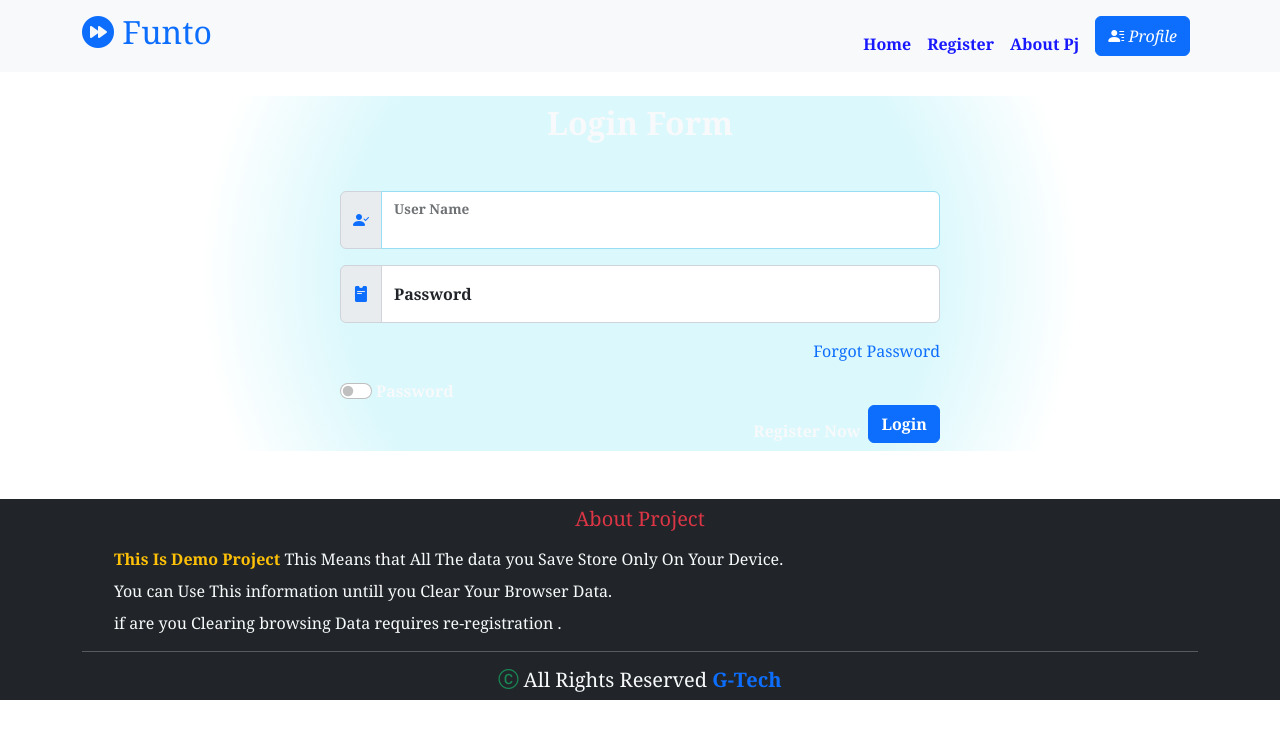
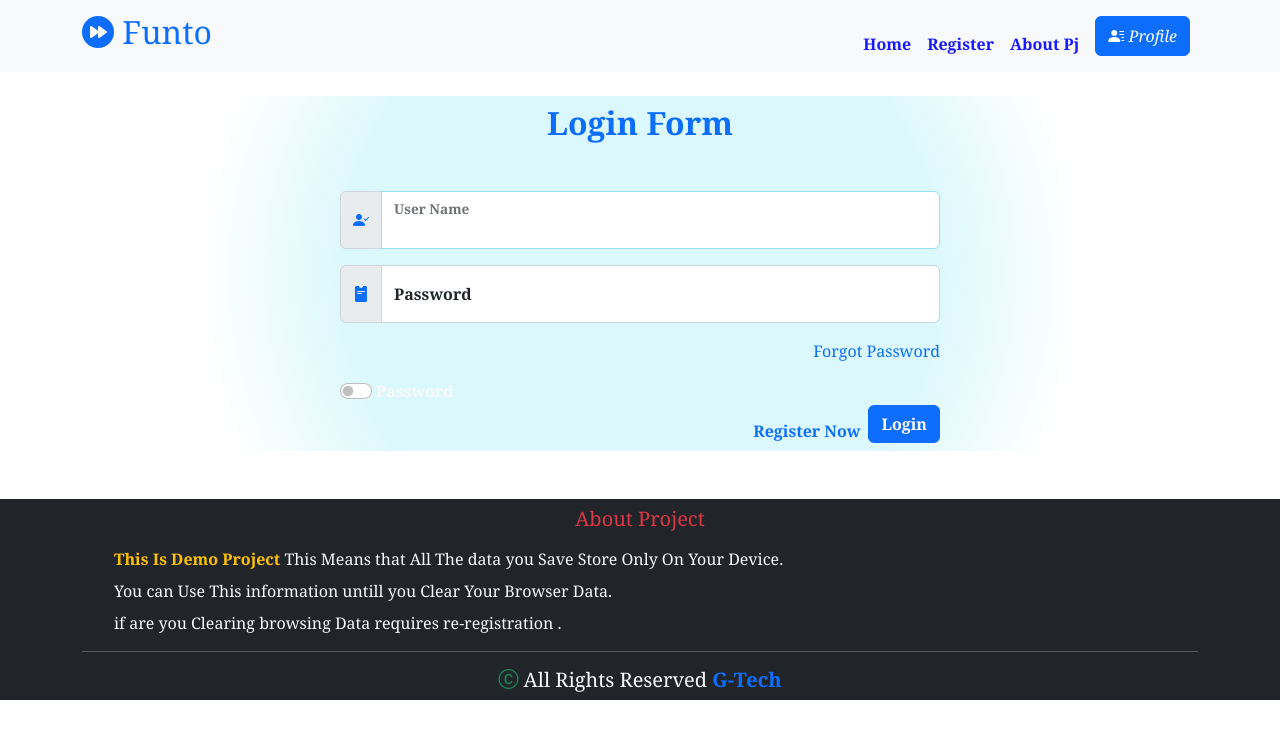
Before and after one commit to ganesh-develop/mytube, a React (Create React App) app: page / in a window 1280 px wide. Shown: the top 738 px of the page. Built offline with nearby package versions, Linux system fonts and the light colour scheme.

Commit message:
Update loginpage.js

```diff
--- a/src/Pages/register/loginpage.js
+++ b/src/Pages/register/loginpage.js
@@ -92,7 +92,7 @@ const Loginpage = () => {
         <div className='Loginform'>
             <Form onSubmit={HandleLogin} >
                 <div className=' p-2'>
-                    <h2 className='log-title fw-bold text-center mb-5 text-light'>Login Form</h2>
+                    <h2 className='log-title fw-bold text-center mb-5 text-primary'>Login Form</h2>
                     {Loginifo && <h2 className='fw-bold text-center mt-3 mb-3 text-success'>{Loginifo}</h2>}
 
                     <InputGroup className="mb-3">
@@ -119,7 +119,7 @@ const Loginpage = () => {
                     </div>
 
                     <div className="bottom-login d-flex justify-content-end fw-bold gap-2 align-items-end">
-                        <Link to='/Registerpage' className='text-light' >Register Now</Link>
+                        <Link to='/Registerpage' className='text-primary' >Register Now</Link>
                         <button type="submit" className="btn btn-primary fw-bold " onClick={HandleLogin}> Login</button>
                     </div>
                 </div>
```
